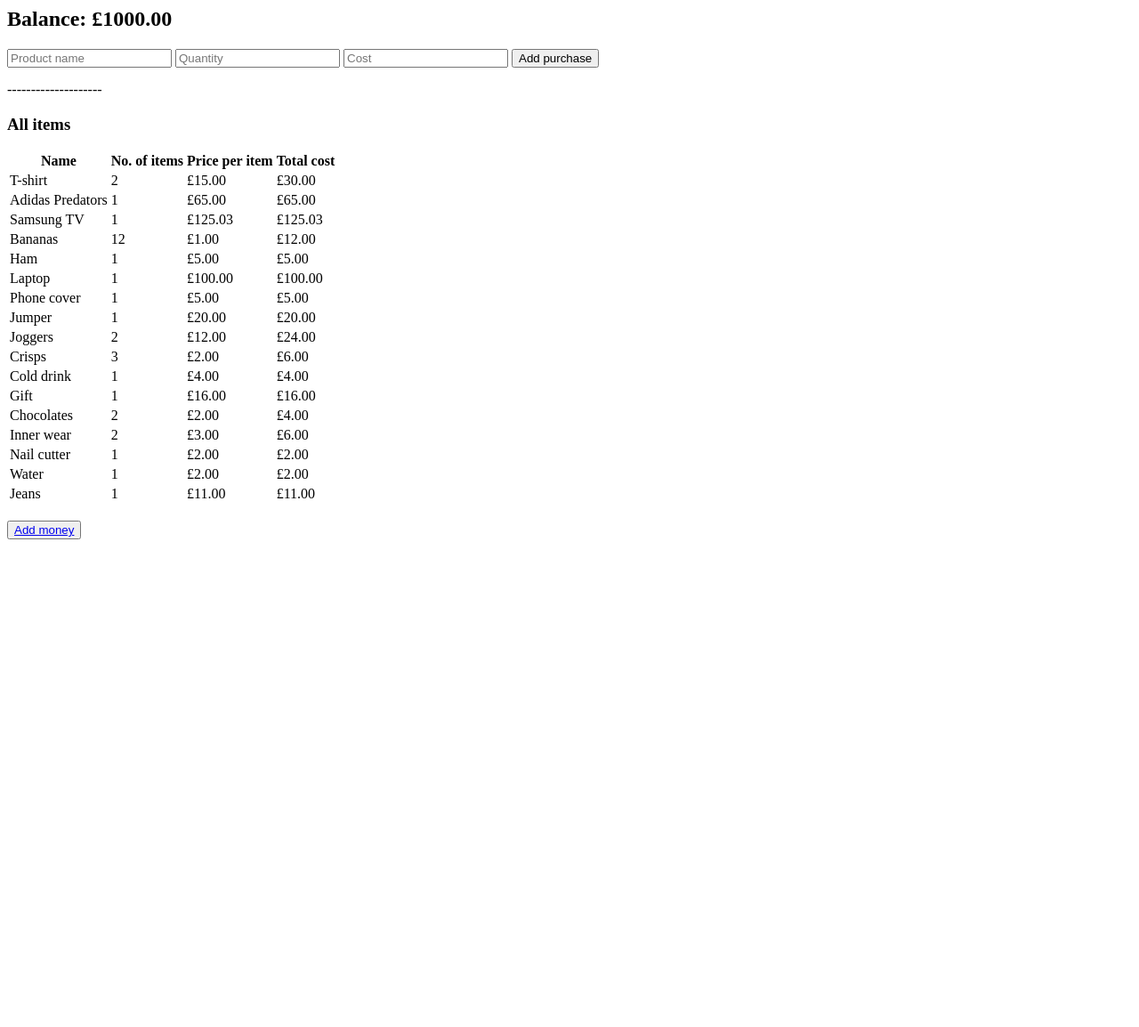
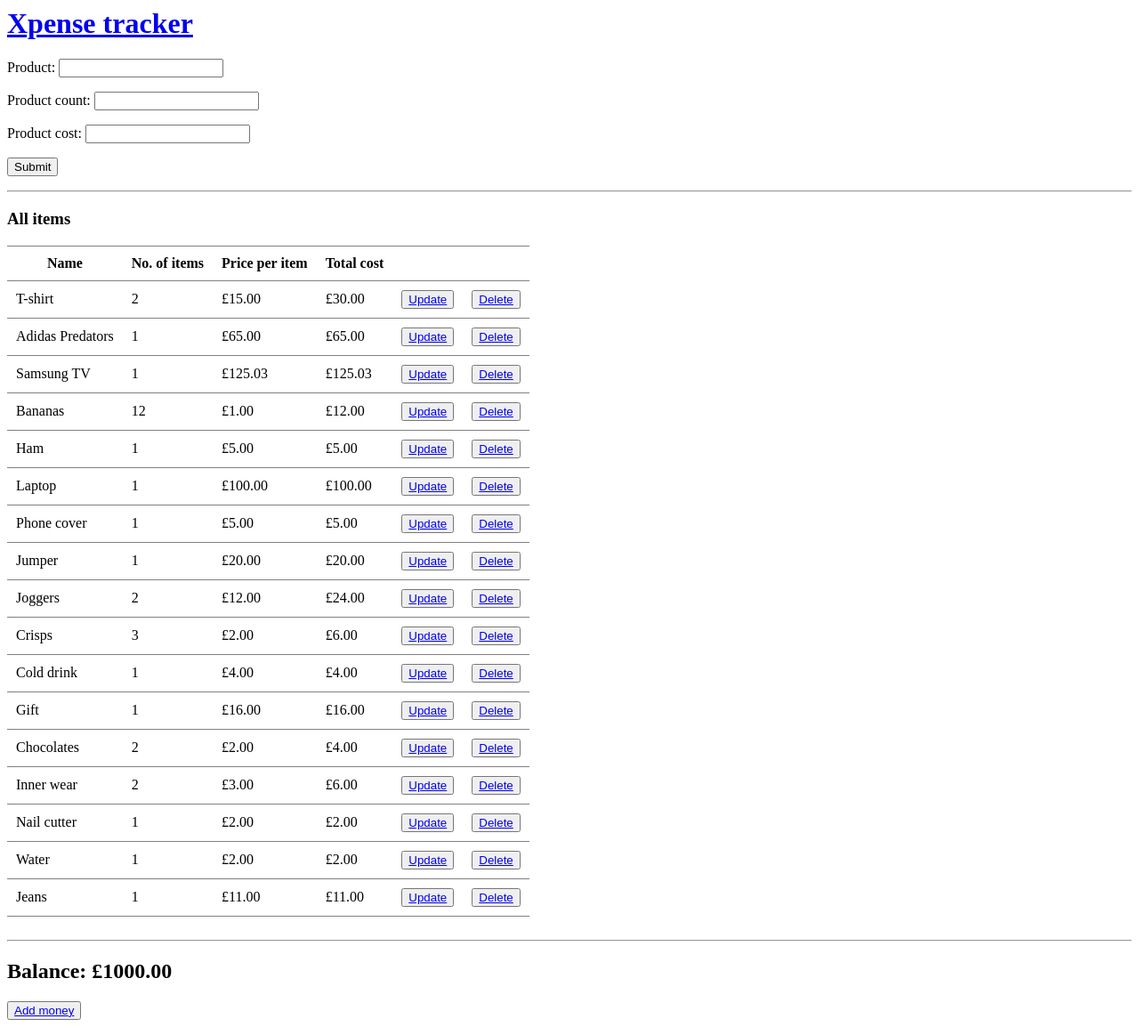
Before and after one commit to eldridgeribeiro04/xpense, a Django app: page /tracker/ in a window 1280 px wide. Shown: the whole page at 89% size. Before the commit the page ends 606 px from the top, so only its background shows below. Run offline with Django 5.2, Linux system fonts and the light colour scheme; data comes from the database, SQL or seed files in the repository; both versions use the stored data as it was after the commit.

Commit message:
Update: added an update feature

```diff
--- a/tracker/forms.py
+++ b/tracker/forms.py
@@ -1,15 +1,14 @@
-from django.forms import ModelForm
+from django.forms import ModelForm, ValidationError
 from .models import ExpenseTracker, Money
-
-class MoneyForm(ModelForm):
-
-    class Meta:
-        model = Money
-        fields = ["total_money"]
-
 
 class TrackerForm(ModelForm):
 
     class Meta:
         model = ExpenseTracker
-        fields = ["wallet", "product", "product_count", "product_cost"]
+        fields = ["product", "product_count", "product_cost"]
+
+    def clean_product_count(self):
+        product_count = self.cleaned_data.get('product_count')
+        if product_count <= 0:
+            raise ValidationError("Product count must be greater than zero.")
+        return product_count
--- a/tracker/models.py
+++ b/tracker/models.py
@@ -27,8 +27,8 @@ class ExpenseTracker(models.Model):
     product_count = models.PositiveIntegerField()
     product_cost = models.DecimalField(max_digits=10, decimal_places=2)
 
-    def total_cost(self):
-        return self.product_cost * self.product_count
+    # def total_cost(self):
+    #     return self.product_cost * self.product_count
 
     def money_after_purchase(self):
         total_cost = self.product_cost * self.product_count
--- a/tracker/templates/tracker/tracker.html
+++ b/tracker/templates/tracker/tracker.html
@@ -1,20 +1,23 @@
-<h2>Balance: £{{ balance|default:"0.00" }}</h2>  <!-- Show balance or default -->
-{% if error %}
-    <p style="color: red;">{{ error }}</p>
-{% endif %}
+<h1><a href={% url 'tracker' %}>Xpense tracker</a></h1>
 
 <form method="POST">
     {% csrf_token %}
-    <input type="text" name="product" placeholder='Product name' required>
-    <input type="number" name="product_count" placeholder='Quantity' required>
-    <input type="number" step="0.01" name="product_cost" placeholder='Cost' required>
-    <button type="submit">Add purchase</button>
+    {{ form.as_p }}
+    <button type="submit">Submit</button>
 </form>
 
---------------------
+<hr>
 <h3>All items</h3>
 
-<table>
+<style>
+    table, th, td {
+  border-collapse: collapse;
+  padding: 10px
+}
+
+</style>
+
+<table class="border-style" border=1 frame=hsides rules=rows>
 <tr>
     <th>Name</th>
     <th>No. of items</th>
@@ -28,9 +31,18 @@
     <td>{{ i.product_count}}</td>
     <td>£{{ i.product_cost }}</td>
     <td>£{{ i.total_cost }}</td>
+    <td><button type='submit'><a href={% url 'update' i.pk %}>Update</a></td>
+    <td><button type='submit'><a href={% url 'delete' i.pk %}>Delete</a></button>
 {% endfor %}
 </table>
 
 <br>
+<hr>
+
+<h2>Balance: £{{ balance |default:"0.00" }}</h2>
+
+{% if error %}
+    <p style="color: red;">{{ error }}</p>
+{% endif %}
 
 <button type='submit'><a href={% url 'add_money' %}>Add money</a></button>
--- a/tracker/urls.py
+++ b/tracker/urls.py
@@ -3,5 +3,7 @@ from .views import *
 
 urlpatterns = [
     path('add_money/', add_money_view, name='add_money'),
-    path('tracker/', tracker_view, name='tracker')
+    path('tracker/', tracker_view, name='tracker'),
+    path('delete/<int:pk>/', delete_product, name='delete'),
+    path('update/<int:pk>/', update_product, name='update')
 ]
--- a/tracker/views.py
+++ b/tracker/views.py
@@ -1,7 +1,8 @@
-from django.shortcuts import render
+from django.shortcuts import render, redirect, get_object_or_404
 from django.core.exceptions import ValidationError
 
-from .forms import TrackerForm, MoneyForm
+from .forms import *
+
 from .models import ExpenseTracker, Money
 
 from decimal import Decimal
@@ -11,7 +12,6 @@ from decimal import Decimal
 def add_money_view(request):
 
     money_instance = Money.objects.first()
-    balance = money_instance.total_money
 
     if request.method == 'POST':
         amount = request.POST.get('amount')
@@ -21,6 +21,8 @@ def add_money_view(request):
             if Decimal(amount) <= 0:
                 return render(request, 'tracker/add_money.html', {'message': 'Invalid number, please try again', "balance": balance})
             money_instance.add_money(Decimal(amount))
+
+    balance = money_instance.total_money
 
     return render(request, 'tracker/add_money.html', {"balance": balance})
 
@@ -32,35 +34,64 @@ def tracker_view(request):
     if not money_instance:
             return render(request, 'tracker/tracker.html', {'error': 'No money instance found'})
 
+    if request.method == 'POST':
+        form = TrackerForm(request.POST)
+
+        if form.is_valid():
+            tracker = form.save(commit=False)
+
+            if tracker.product_cost * tracker.product_count > money_instance.total_money:
+                    return render(request, 'tracker/tracker.html', {'error': 'Insufficient funds!'})
+
+            # tracker.money_after_purchase()
+            tracker.wallet = money_instance
+            tracker.save()
+
+    tracker_obj = ExpenseTracker.objects.all()
+
+    for i in tracker_obj:
+        i.total_cost = i.product_cost * i.product_count
+
     balance = money_instance.total_money
+    form = TrackerForm()
+
+    return render(request, 'tracker/tracker.html', {'balance': balance, 'tracker':tracker_obj, 'form': form})
+
+
+def update_product(request, pk):
+    tracker = get_object_or_404(ExpenseTracker, pk=pk)
 
     if request.method == 'POST':
+
+        tracker.wallet.total_money += tracker.product_cost * tracker.product_count
+        tracker.wallet.save()
 
         product = request.POST.get('product')
         product_count = request.POST.get('product_count')
         product_cost = request.POST.get('product_cost')
 
         try:
-            product_count = int(product_count)
-            product_cost = Decimal(product_cost)
+            tracker.product=product
+            tracker.product_count= int(product_count)
+            tracker.product_cost= Decimal(product_cost)
 
-            tracker = ExpenseTracker(
-                wallet =money_instance,
-                product=product,
-                product_count=product_count,
-                product_cost=product_cost
-            )
+            tracker.money_after_purchase()
+            tracker.save()
 
-            tracker.save()
-            tracker.money_after_purchase()
+            return redirect('tracker')
 
         except ValidationError as e:
-            return render(request, 'tracker/tracker.html', {'error': str(e)})
+            return render(request, 'tracker/update.html', {'error': str(e)})
         except (TypeError, ValueError):
-            return render(request, 'tracker/tracker.html', {'error': 'Invalid input values'})
+            return render(request, 'tracker/update.html', {'error': 'Invalid input values'})
 
-    tracker_obj = ExpenseTracker.objects.all()
-    for i in tracker_obj:
-        i.total_cost = i.product_cost * i.product_count
+    return render(request, "tracker/update.html", {'tracker': tracker})
 
-    return render(request, 'tracker/tracker.html', {"balance": balance, 'tracker':tracker_obj})
+
+def delete_product(request, pk):
+    tracker = get_object_or_404(ExpenseTracker, pk=pk)
+    tracker.wallet.total_money += tracker.product_count * tracker.product_cost
+    tracker.wallet.save()
+    tracker.delete()
+
+    return redirect('tracker')
```
Also changed, not shown: tracker/templates/tracker/update.html (added, +9 -0 lines), db.sqlite3.
